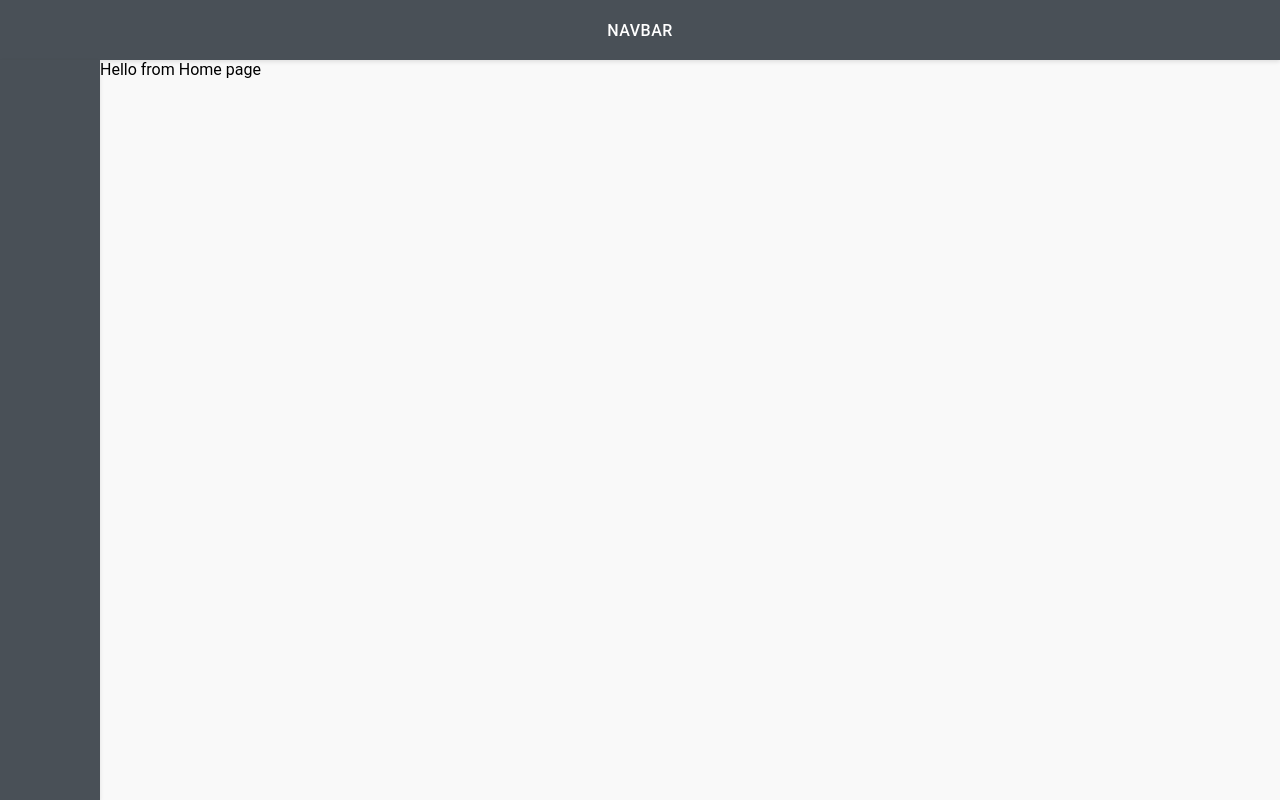
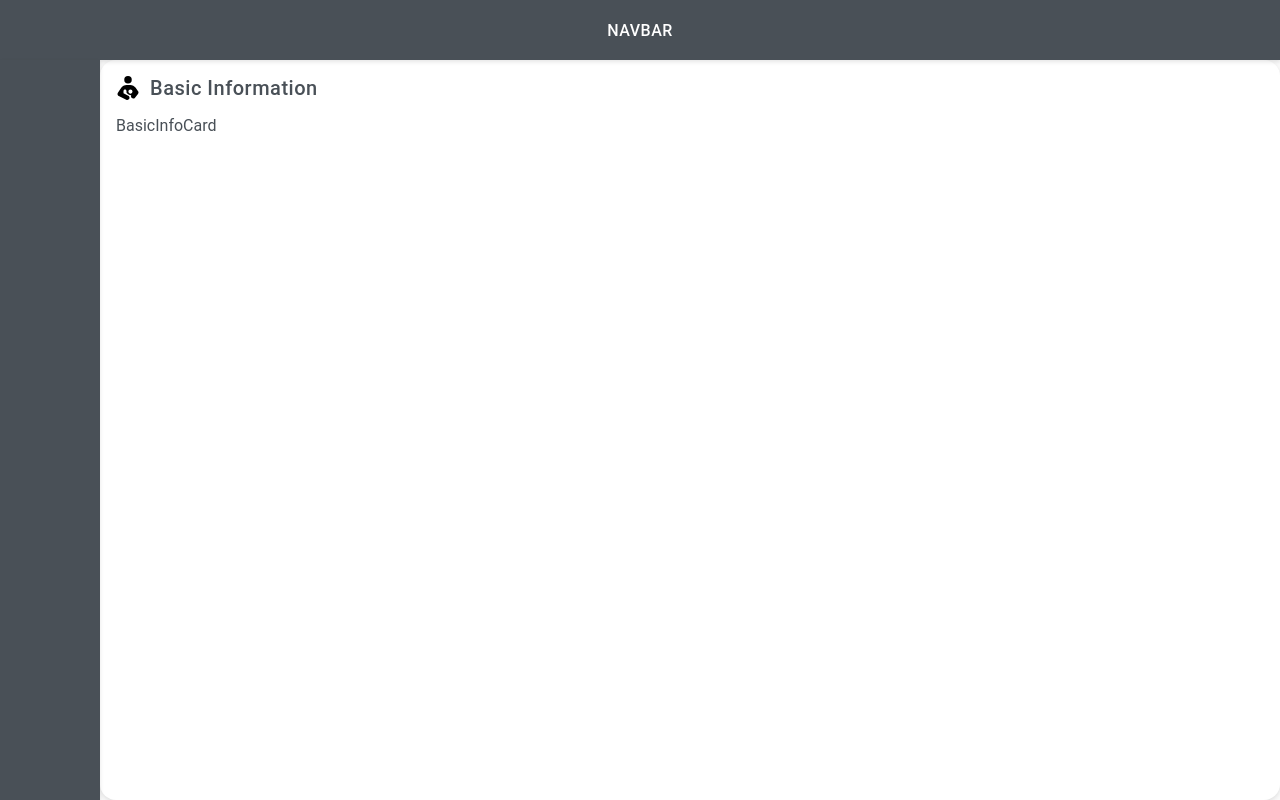
Before and after one commit to inaumanmajeed/FormikWithValidation, a React (Create React App) app: page / in a window 1280 px wide. Built offline with nearby package versions, Linux system fonts and the light colour scheme.

Commit message:
Update import path for Home component and BasicInfoCard

```diff
--- /dev/null
+++ b/src/app/components/home/userInputcards/BasicInfoCard.js
@@ -0,0 +1,14 @@
+import React from "react";
+import UserInputFormLayoutCard from "app/layouts/userInputCards";
+
+import BasicImg from 'app/assets/images/Home/basicInfo.svg'
+
+const BasicInfoCard = () => {
+  return (
+    <UserInputFormLayoutCard img={BasicImg} title={"Basic Information"}>
+      BasicInfoCard
+    </UserInputFormLayoutCard>
+  );
+};
+
+export default BasicInfoCard;
--- a/src/app/containers/Home/index.js
+++ b/src/app/containers/Home/index.js
@@ -1,8 +1,11 @@
+import BasicInfoCard from "app/components/home/userInputcards/BasicInfoCard";
 import LayoutMainWeb from "app/layouts/web";
 import React from "react";
 
 const Home = () => {
-  return <LayoutMainWeb>Hello from Home page</LayoutMainWeb>;
+  return <LayoutMainWeb>
+    <BasicInfoCard />
+  </LayoutMainWeb>;
 };
 
 export default Home;
--- /dev/null
+++ b/src/app/layouts/userInputCards/index.js
@@ -0,0 +1,16 @@
+import React from "react";
+import { InputCardContainer } from "./styles";
+
+const UserInputFormLayoutCard = ({ boxShadow, title, img, children }) => {
+  return (
+    <InputCardContainer boxShadow={boxShadow}>
+      <div className="label__div">
+        <img src={img} alt="input card" />
+        <h1>{title}</h1>
+      </div>
+      {children}
+    </InputCardContainer>
+  );
+};
+
+export default UserInputFormLayoutCard;
--- /dev/null
+++ b/src/app/layouts/userInputCards/styles/index.js
@@ -0,0 +1,40 @@
+import { styled } from "@mui/material/styles";
+
+const InputCardContainer = styled("div")(({ theme, boxShadow }) => ({
+  height: "100%",
+  width: "100%",
+  display: "flex",
+  flexDirection: "column",
+  gap: "16px",
+  justifyContent: "flex-start",
+  alignItems: "flex-start",
+  boxShadow: boxShadow ? boxShadow : "0 2px 4px rgba(0,0,0,0.1)",
+  borderRadius: "16px",
+  padding: "16px",
+  backgroundColor: "#fff",
+  color: "#495057",
+  "& .label__div": {
+    display: "flex",
+    gap: "10px",
+    alignItems: "center",
+    "& img": {
+      width: "24px",
+      height: "24px",
+    },
+    "& h1": {
+      margin: 0,
+      fontSize: "20px",
+      fontWeight: 500,
+      letterSpacing: "0.5px",
+    },
+    "& p": {
+      margin: 0,
+      fontSize: "16px",
+      fontWeight: 400,
+      letterSpacing: "0.5px",
+      marginBottom: "16px",
+    },
+  },
+}));
+
+export { InputCardContainer };
--- a/src/app/layouts/web/index.js
+++ b/src/app/layouts/web/index.js
@@ -1,5 +1,5 @@
 import React from "react";
-import { Container, NavBar, SideBar, ChildrenWrapper } from "../styles/styles";
+import { Container, NavBar, SideBar, ChildrenWrapper } from "./styles/styles";
 
 const LayoutMainWeb = ({ children }) => {
   return (
--- a/src/app/routes/routes.js
+++ b/src/app/routes/routes.js
@@ -1,7 +1,7 @@
 import React, { lazy, Suspense } from "react";
 import { BrowserRouter as Router, Route, Routes } from "react-router-dom";
 
-const Home = lazy(() => import("app/containers/Home/index"));
+const Home = lazy(() => import("app/containers/home/index"));
 
 const RoutesMain = () => {
   return (
```
Also changed, not shown: src/app/assets/images/Home/basicInfo.svg (added), src/app/layouts/web/styles/styles.js (renamed from src/app/layouts/styles/styles.js).
